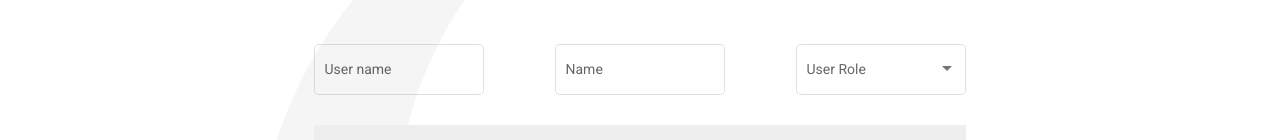
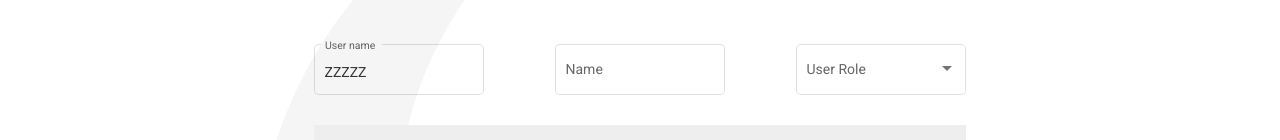
Before and after one commit to BoberLob/AngEC, an Angular app in the folder hw-app4/: page / in a window 1280 px wide. Shown: the part 223-363 px from the top of the page. Built offline with nearby package versions, Linux system fonts and the light colour scheme.

Commit message:
test field username

```diff
--- a/hw-app4/src/app/users-list/users-list.component.ts
+++ b/hw-app4/src/app/users-list/users-list.component.ts
@@ -16,6 +16,10 @@ export class UsersListComponent implements OnInit {
 
   ngOnInit(): void {
     this.usersList = this.userService.getUsersList();
+    //для теста поля username
+    setTimeout(() => {
+      this.username = 'ZZZZZ';
+    }, 2000);
   }
   search(query: string) {
     this.usersList = this.userService.findUser(query);
```
